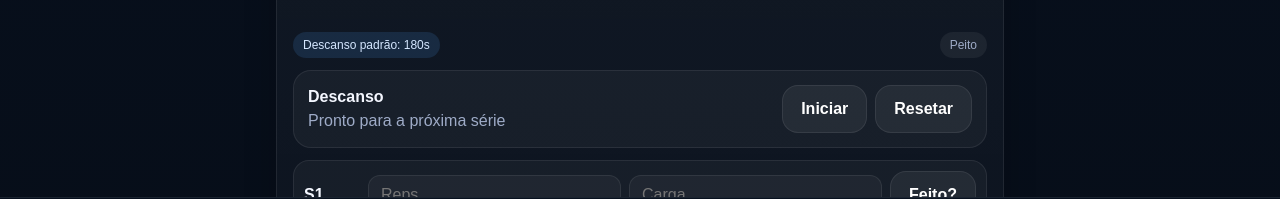
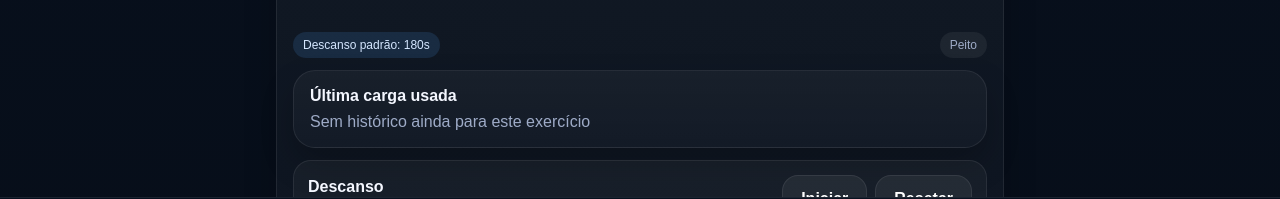
Before and after one commit to MarceloSalada/LowVolume-, a Next.js app: page /executar/anteriores-a in a window 1280 px wide. Shown: the part 556-755 px from the top of the page. Built offline with nearby package versions, Linux system fonts and the light colour scheme; grey boxes are pictures that could not be loaded.

Commit message:
Update page.tsx

```diff
--- a/app/executar/[id]/page.tsx
+++ b/app/executar/[id]/page.tsx
@@ -7,6 +7,10 @@ import { BottomNav } from "@/components/workout/bottom-nav";
 import { workoutPlansMap } from "@/lib/data/workout-plans";
 import { exercisesMap } from "@/lib/data/exercises";
 import { saveSession } from "@/lib/storage/app-storage";
+import {
+  appendProgression,
+  getLatestPerformanceByExercise,
+} from "@/lib/storage/progression-storage";
 import { formatSeconds } from "@/lib/utils/workout";
 
 type SetState = {
@@ -46,7 +50,7 @@ export default function ExecuteWorkoutPage() {
         })),
       ]),
     );
-  }, [plan.id]);
+  }, [plan.id, sorted]);
 
   const [exerciseStates, setExerciseStates] =
     useState<SessionExerciseState>(initialSessionState);
@@ -54,6 +58,7 @@ export default function ExecuteWorkoutPage() {
   const current = sorted[currentIndex];
   const exercise = exercisesMap[current.exerciseId];
   const currentSets = exerciseStates[current.exerciseId] ?? [];
+  const latestPerformance = getLatestPerformanceByExercise(current.exerciseId);
 
   useEffect(() => {
     const interval = window.setInterval(() => {
@@ -102,11 +107,12 @@ export default function ExecuteWorkoutPage() {
 
   function finishWorkout() {
     const durationSeconds = Math.max(1, elapsedSeconds);
+    const performedAt = new Date().toISOString();
 
     const session = {
       id: crypto.randomUUID(),
       workoutPlanId: plan.id,
-      performedAt: new Date().toISOString(),
+      performedAt,
       durationSeconds,
       notes,
       items: sorted.map((item) => ({
@@ -120,6 +126,28 @@ export default function ExecuteWorkoutPage() {
     };
 
     saveSession(session);
+
+    const progressionEntries = sorted.flatMap((item) => {
+      const sets = exerciseStates[item.exerciseId] ?? [];
+      const lastCompletedSet = [...sets]
+        .reverse()
+        .find((set) => set.completed && Number(set.load) > 0 && Number(set.reps) > 0);
+
+      if (!lastCompletedSet) return [];
+
+      return [
+        {
+          exerciseId: item.exerciseId,
+          performedAt,
+          load: Number(lastCompletedSet.load),
+          reps: Number(lastCompletedSet.reps),
+          workoutPlanId: plan.id,
+        },
+      ];
+    });
+
+    appendProgression(progressionEntries);
+
     window.location.href = "/historico";
   }
 
@@ -166,6 +194,15 @@ export default function ExecuteWorkoutPage() {
           <div className="row wrap">
             <span className="badge">Descanso padrão: {current.restSeconds}s</span>
             <span className="badge soft">{exercise.primaryMuscles.join(", ")}</span>
+          </div>
+
+          <div className="card latest-load-card">
+            <strong>Última carga usada</strong>
+            <p className="muted" style={{ margin: "8px 0 0" }}>
+              {latestPerformance
+                ? `${latestPerformance.load} kg • ${latestPerformance.reps} reps`
+                : "Sem histórico ainda para este exercício"}
+            </p>
           </div>
 
           <div className="rest-card">
@@ -245,4 +282,4 @@ export default function ExecuteWorkoutPage() {
       <BottomNav />
     </div>
   );
-                  }
+                                        }
```
